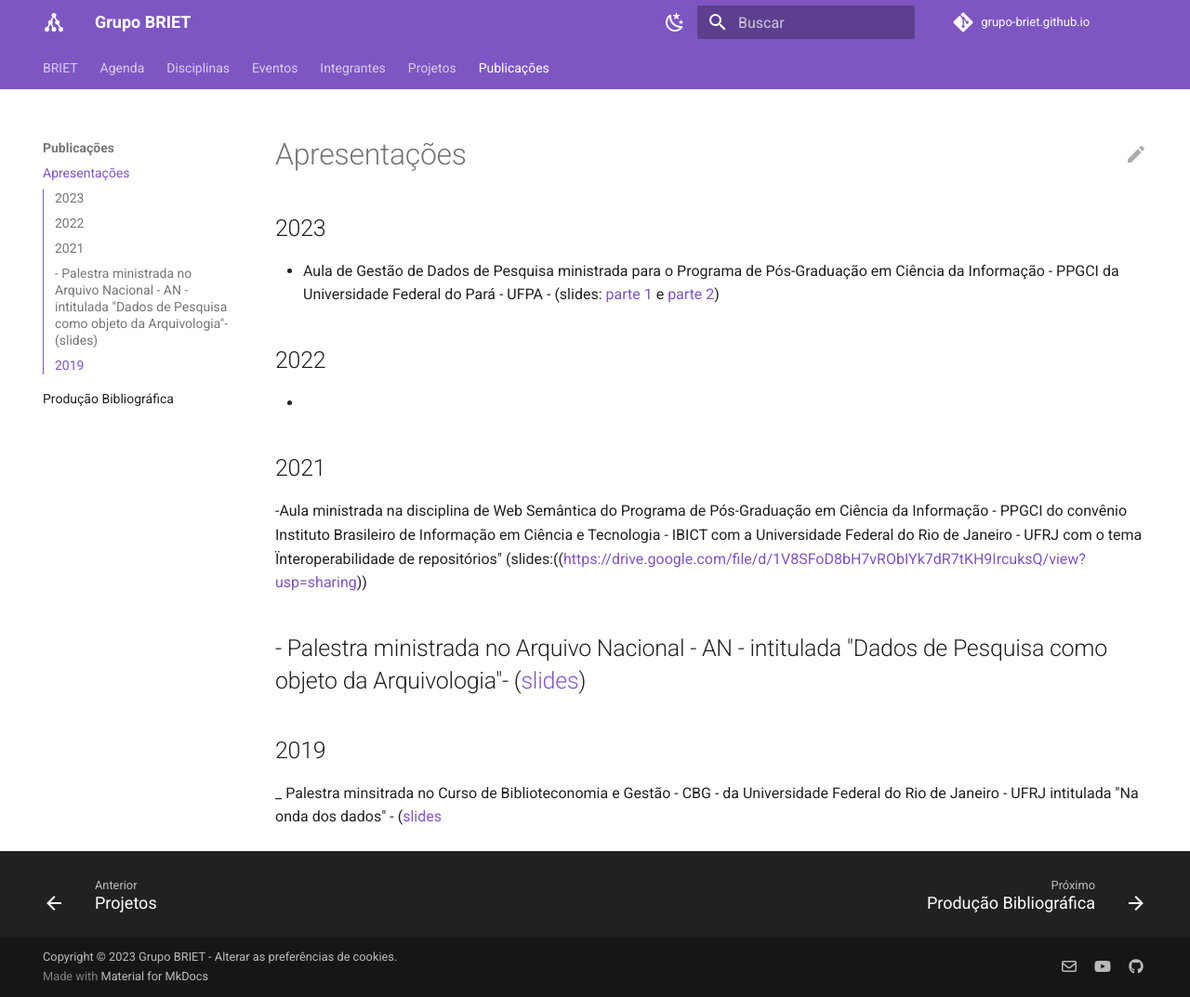
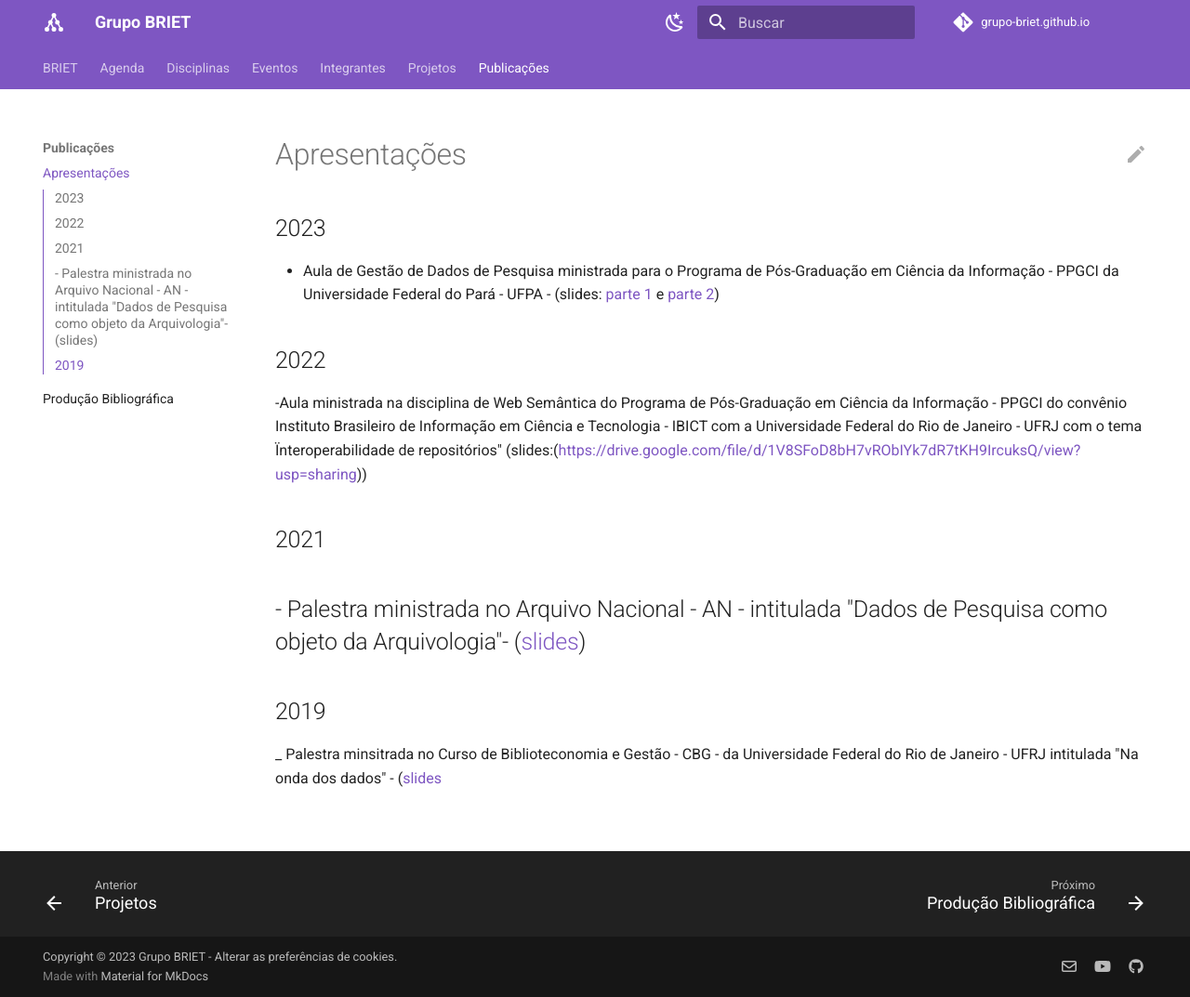
Before and after one commit to keellyayala/grupo-briet.github.io, an MkDocs documentation site: the page built from docs/Publicações/apresentacoes.md, in a window 1280 px wide and 1073 px high. Shown: the whole window at 93% size. Built offline with MkDocs 1.6.1 and Material for MkDocs 9.7.7, drawn with Linux system fonts in a browser that asks for light colours; a script that is not in the unit is left out; comment, search, counter and statistics services are not loaded.

```diff
--- a/docs/Publicações/apresentacoes.md
+++ b/docs/Publicações/apresentacoes.md
@@ -10,11 +10,9 @@ title: Apresentações
 
 ## 2022
 
--
+-Aula ministrada na disciplina de Web Semântica do Programa de Pós-Graduação em Ciência da Informação - PPGCI do convênio Instituto Brasileiro de Informação em Ciência e Tecnologia - IBICT com a Universidade Federal do Rio de Janeiro - UFRJ com o tema Ïnteroperabilidade de repositórios" (slides:(https://drive.google.com/file/d/1V8SFoD8bH7vRObIYk7dR7tKH9IrcuksQ/view?usp=sharing))
+
 ## 2021
-
--Aula ministrada na disciplina de Web Semântica do Programa de Pós-Graduação em Ciência da Informação - PPGCI do convênio Instituto Brasileiro de Informação em Ciência e Tecnologia - IBICT com a Universidade Federal do Rio de Janeiro - UFRJ com o tema Ïnteroperabilidade de repositórios" (slides:((https://drive.google.com/file/d/1V8SFoD8bH7vRObIYk7dR7tKH9IrcuksQ/view?usp=sharing))
-
 
 - Palestra ministrada no Arquivo Nacional - AN - intitulada "Dados de Pesquisa como objeto da Arquivologia"- ([slides](https://drive.google.com/file/d/1OWnQHUFZtSgE8rBYJGx4DPJHd7aNP4WG/view?usp=sharing))
 -
```
